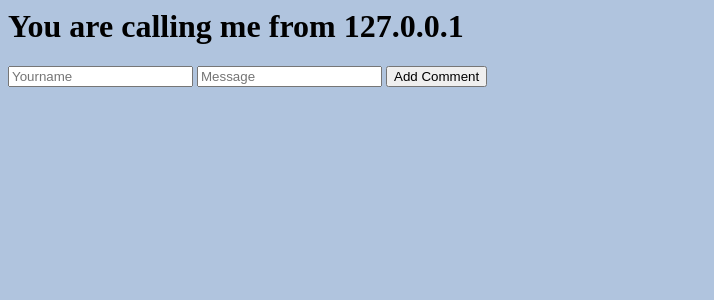
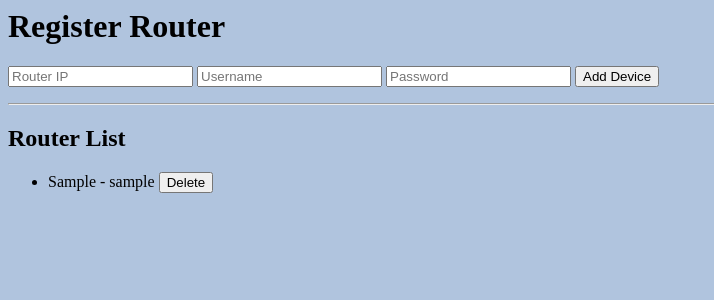
Before and after one commit to pubethSri/ipa2025-msapp-redo, a Flask app: page / in a window 1280 px wide. Shown: the top 300 px of the page, without its empty margins (0-714 px from the left). Run offline with Flask 3, Linux system fonts and the light colour scheme; a database or web service that is not in the repository returns one stand-in record (values such as "Sample title").

Commit message:
Change the web form to receive Router's IP, username and password and make the data persistent by store mongodb (another container)

```diff
--- a/app.py
+++ b/app.py
@@ -1,33 +1,40 @@
-from flask import Flask
-from flask import request
-from flask import render_template
-from flask import redirect
-from flask import url_for
+from flask import Flask, request, render_template, redirect, url_for
+from pymongo import MongoClient
+from bson.objectid import ObjectId
 
 sample = Flask(__name__)
 
-data = []
+client = MongoClient("mongodb://mongo:27017/")
+db = client.lab_db
+devices_collection = db.devices
 
 @sample.route("/")
 def main():
-    return render_template("index.html", data=data)
+    all_devices = list(devices_collection.find())
 
-@sample.route("/add", methods=["POST"])
-def add_comment():
-    yourname = request.form.get("yourname")
-    message = request.form.get("message")
+    return render_template("index.html", data=all_devices)
 
-    if yourname and message:
-        data.append({"yourname": yourname, "message": message})
+@sample.route("/add_device", methods=["POST"])
+def add_device():
+    router_ip = request.form.get("router_ip")
+    username = request.form.get("username")
+    password = request.form.get("password")
+
+    if router_ip and username and password:
+        devices_collection.insert_one({
+            "router_ip": router_ip,
+            "username": username,
+            "password": password
+        })
     return redirect(url_for("main"))
 
-@sample.route("/delete", methods=["POST"])
-def delete_comment():
+@sample.route("/delete_device", methods=["POST"])
+def delete_device():
     try:
-        idx = int(request.form.get("idx"))
-        if 0 <= idx < len(data):
-            data.pop(idx)
-    except Exception:
+        device_id_str = request.form.get("device_id")
+        devices_collection.delete_one({"_id": ObjectId(device_id_str)})
+    except Exception as e:
+        print(f"Error deleting device: {e}")
         pass
     return redirect(url_for("main"))
 
--- a/requirements.txt
+++ b/requirements.txt
@@ -1,7 +1,9 @@
 blinker==1.9.0
 click==8.3.0
+dnspython==2.8.0
 Flask==3.1.2
 itsdangerous==2.2.0
 Jinja2==3.1.6
 MarkupSafe==3.0.3
+pymongo==4.15.3
 Werkzeug==3.1.3
--- a/templates/index.html
+++ b/templates/index.html
@@ -1,22 +1,29 @@
 <html>
 <head>
-    <title>Sample app</title>
+    <title>Register Router</title>
     <link rel="stylesheet" href="/static/style.css" />
 </head>
 <body>
-    <h1>You are calling me from {{request.remote_addr}}</h1>
-    <form method="POST" action="/add">
-    <input name="yourname" placeholder="Yourname" required />
-    <input name="message" placeholder="Message" required />
-    <button type="submit">Add Comment</button>
+    <h1>Register Router</h1>
+
+    <form method="POST" action="/add_device">
+    <input name="router_ip" placeholder="Router IP" required />
+    <input name="username" placeholder="Username" required />
+    <input name="password" placeholder="Password" type="password" required />
+    <button type="submit">Add Device</button>
   </form>
 
+  <hr>
+
+  <h2>Router List</h2>
+
   <ul>
-    {% for comment in data %}
+    {% for device in data %}
       <li>
-	       {{ comment.yourname }} - {{ comment.message }}
-         <form method="POST" action="{{ url_for('delete_comment') }}" style="display:inline">
-           <input type="hidden" name="idx" value="{{ loop.index0 }}">
+	       {{ device.router_ip }} - {{ device.username }}
+
+           <form method="POST" action="{{ url_for('delete_device') }}" style="display:inline">
+           <input type="hidden" name="device_id" value="{{ device._id }}">
            <button type="submit">Delete</button>
          </form>
       </li>
```
Also changed, not shown: docker-compose.yml (added, +24 -0 lines), 2 other files.
